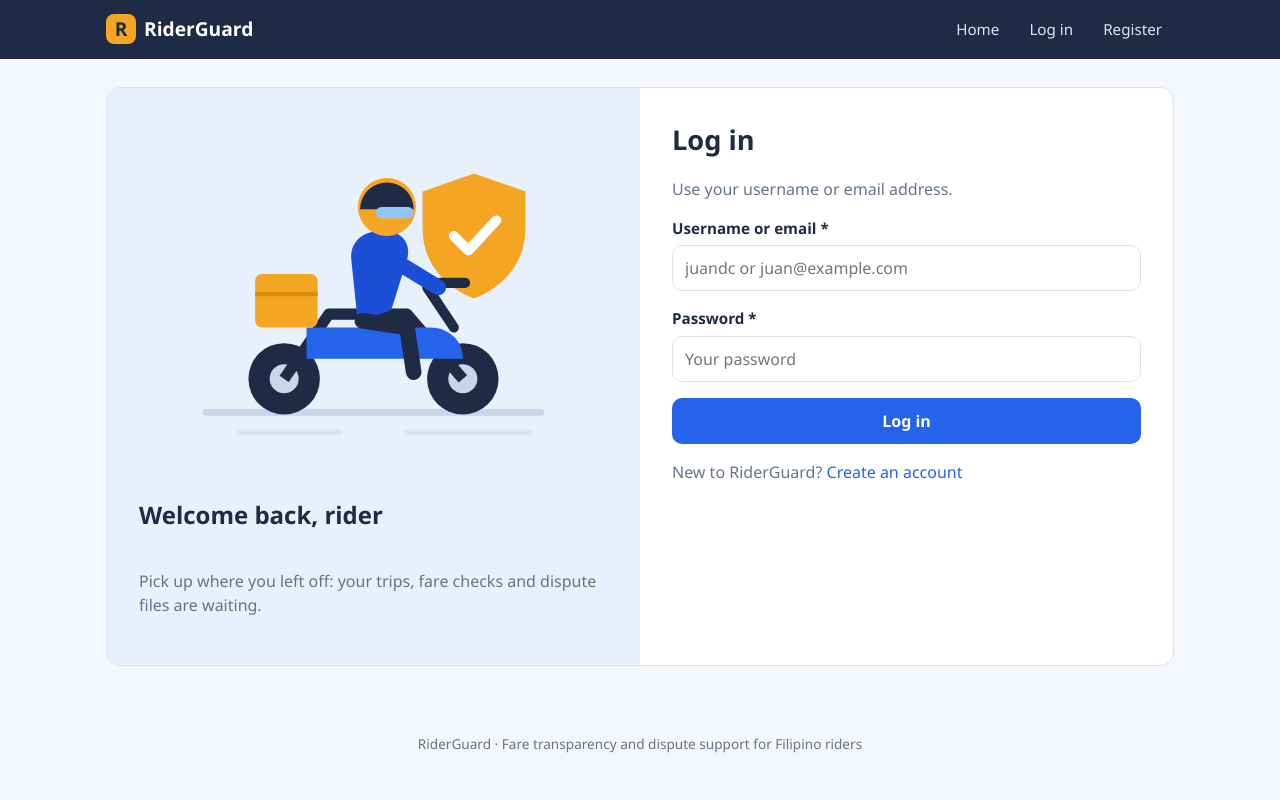
After one commit to KaztAndreOvalo/RiderGuard-Ovalo-KaztAndre-G2, a Django app: page /accounts/login/ in a window 1280 px wide. The commit adds this page. Run offline with Django 5.2, Linux system fonts and the light colour scheme.

Commit message:
Add login and logout
- Log in with username or email (custom auth backend)
- Clear error message for invalid credentials or deactivated accounts
- POST logout ends the session; LOGIN_URL points protected pages to the login page
- Registration now redirects to the login page

```diff
--- a/accounts/forms.py
+++ b/accounts/forms.py
@@ -1,5 +1,5 @@
 from django import forms
-from django.contrib.auth.forms import UserCreationForm
+from django.contrib.auth.forms import AuthenticationForm, UserCreationForm
 
 from .models import User
 
@@ -62,3 +62,14 @@ class RegistrationForm(StyledFormMixin, UserCreationForm):
         if commit:
             user.save()
         return user
+
+
+class LoginForm(StyledFormMixin, AuthenticationForm):
+    username = forms.CharField(label="Username or email", max_length=254)
+
+    placeholders = {"username": "juandc or juan@example.com", "password": "Your password"}
+
+    error_messages = {
+        "invalid_login": "Invalid username/email or password. Please try again.",
+        "inactive": "This account has been deactivated. Please contact an administrator.",
+    }
--- /dev/null
+++ b/accounts/templates/accounts/login.html
@@ -0,0 +1,25 @@
+{% extends "base.html" %}
+{% load static %}
+{% block title %}Log in{% endblock %}
+{% block content %}
+<div class="auth-wrap">
+  <div class="auth-art">
+    <img src="{% static 'img/rider-hero.svg' %}" alt="Rider on a motorbike protected by a shield">
+    <h2>Welcome back, rider</h2>
+    <p class="muted">Pick up where you left off: your trips, fare checks and dispute files are waiting.</p>
+  </div>
+  <div class="auth-form">
+    <h1>Log in</h1>
+    <p class="muted">Use your username or email address.</p>
+    <form method="post" novalidate>
+      {% csrf_token %}
+      {% if form.non_field_errors %}<div class="form-error">{{ form.non_field_errors|join:" " }}</div>{% endif %}
+      {% include "partials/field.html" with field=form.username %}
+      {% include "partials/field.html" with field=form.password %}
+      <input type="hidden" name="next" value="{{ next }}">
+      <button type="submit" class="btn btn-block">Log in</button>
+    </form>
+    <p class="muted" style="margin-top:16px">New to RiderGuard? <a href="{% url 'accounts:register' %}">Create an account</a></p>
+  </div>
+</div>
+{% endblock %}
--- a/accounts/templates/accounts/register.html
+++ b/accounts/templates/accounts/register.html
@@ -26,7 +26,7 @@
       {% include "partials/field.html" with field=form.password2 %}
       <button type="submit" class="btn btn-block">Create account</button>
     </form>
-    {% block auth_switch %}{% endblock %}
+    <p class="muted" style="margin-top:16px">Already have an account? <a href="{% url 'accounts:login' %}">Log in</a></p>
   </div>
 </div>
 {% endblock %}
--- a/accounts/urls.py
+++ b/accounts/urls.py
@@ -6,4 +6,6 @@ app_name = "accounts"
 
 urlpatterns = [
     path("register/", views.register_view, name="register"),
+    path("login/", views.LoginView.as_view(), name="login"),
+    path("logout/", views.LogoutView.as_view(), name="logout"),
 ]
--- a/accounts/views.py
+++ b/accounts/views.py
@@ -1,7 +1,8 @@
 from django.contrib import messages
+from django.contrib.auth import views as auth_views
 from django.shortcuts import redirect, render
 
-from .forms import RegistrationForm
+from .forms import LoginForm, RegistrationForm
 
 
 def register_view(request):
@@ -13,9 +14,34 @@ def register_view(request):
         if form.is_valid():
             user = form.save()
             messages.success(request, f"Account created for {user.username}! You can now log in.")
-            return redirect("home")
+            return redirect("accounts:login")
         messages.error(request, "Please correct the errors below.")
     else:
         form = RegistrationForm()
 
     return render(request, "accounts/register.html", {"form": form})
+
+
+class LoginView(auth_views.LoginView):
+    template_name = "accounts/login.html"
+    authentication_form = LoginForm
+    redirect_authenticated_user = True
+
+    def form_valid(self, form):
+        response = super().form_valid(form)
+        user = form.get_user()
+        messages.success(self.request, f"Welcome back, {user.first_name or user.username}!")
+        return response
+
+    def form_invalid(self, form):
+        messages.error(self.request, "Login failed. Check your credentials and try again.")
+        return super().form_invalid(form)
+
+
+class LogoutView(auth_views.LogoutView):
+    """POST-only logout that ends the session (flushes it) and shows a message."""
+
+    def post(self, request, *args, **kwargs):
+        response = super().post(request, *args, **kwargs)
+        messages.info(request, "You have been logged out.")
+        return response
--- a/riderguard/settings.py
+++ b/riderguard/settings.py
@@ -87,6 +87,11 @@ DATABASES = {
 
 # Custom user model with roles (Admin / Rider)
 AUTH_USER_MODEL = "accounts.User"
+AUTHENTICATION_BACKENDS = ["accounts.backends.EmailOrUsernameBackend"]
+
+LOGIN_URL = "accounts:login"
+LOGIN_REDIRECT_URL = "home"
+LOGOUT_REDIRECT_URL = "accounts:login"
 
 
 # Password validation
--- a/templates/partials/nav_links.html
+++ b/templates/partials/nav_links.html
@@ -1,4 +1,10 @@
 <a href="{% url 'home' %}">Home</a>
-{% if not user.is_authenticated %}
+{% if user.is_authenticated %}
+  <form method="post" action="{% url 'accounts:logout' %}">
+    {% csrf_token %}
+    <button type="submit">Log out</button>
+  </form>
+{% else %}
+  <a href="{% url 'accounts:login' %}">Log in</a>
   <a href="{% url 'accounts:register' %}">Register</a>
 {% endif %}
```
Also changed, not shown: accounts/backends.py (added, +20 -0 lines).
